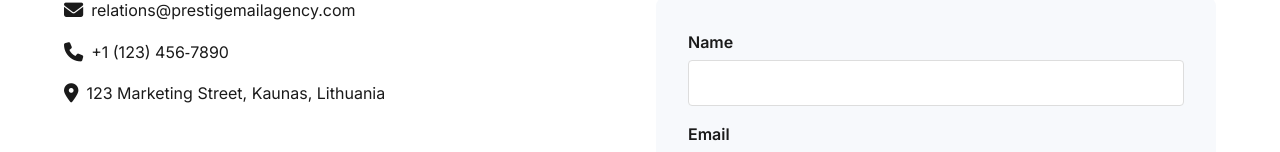
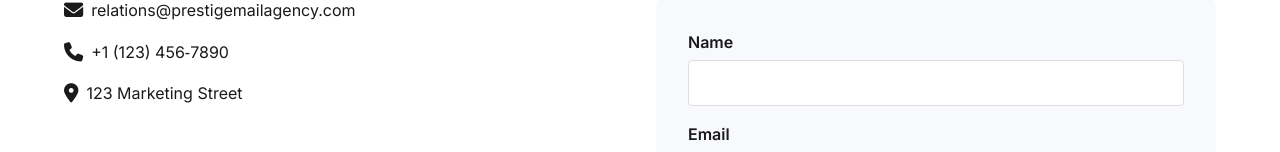
Before and after one commit to cc28281/prestigemail, a plain HTML site: page index.html in a window 1280 px wide. Shown: the part 2509-2661 px from the top of the page. Drawn offline with Linux system fonts and the light colour scheme.

Commit message:
Update index.html

```diff
--- a/index.html
+++ b/index.html
@@ -163,8 +163,8 @@
           <div class="contact-info">
             <p><i class="fa-solid fa-envelope"></i> relations@prestigemailagency.com</p>
             <p><i class="fa-solid fa-phone"></i> +1 (123) 456‑7890</p>
-            <p><i class="fa-solid fa-location-dot"></i> 123 Marketing Street,
-              Kaunas, Lithuania</p>
+            <p><i class="fa-solid fa-location-dot"></i> 123 Marketing Street
+           </p>
           </div>
           <form
             class="contact-form"
```
